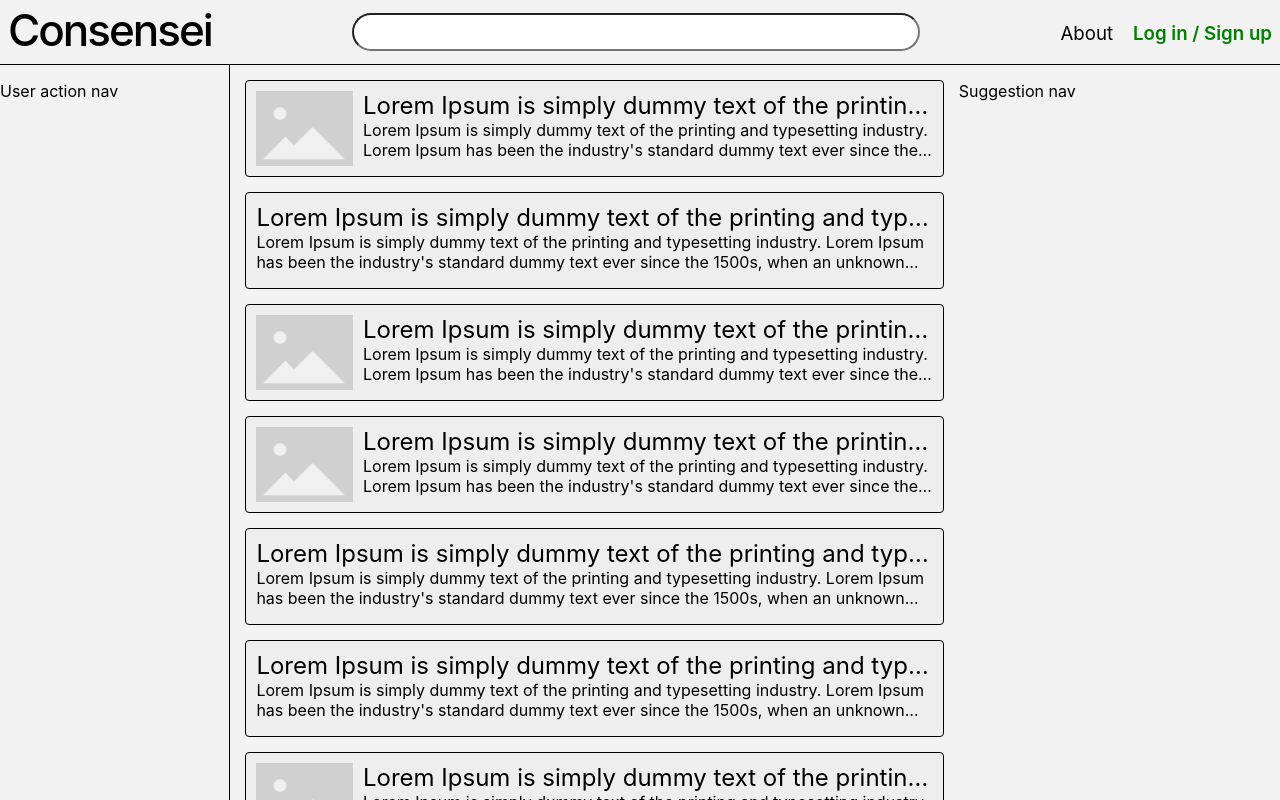
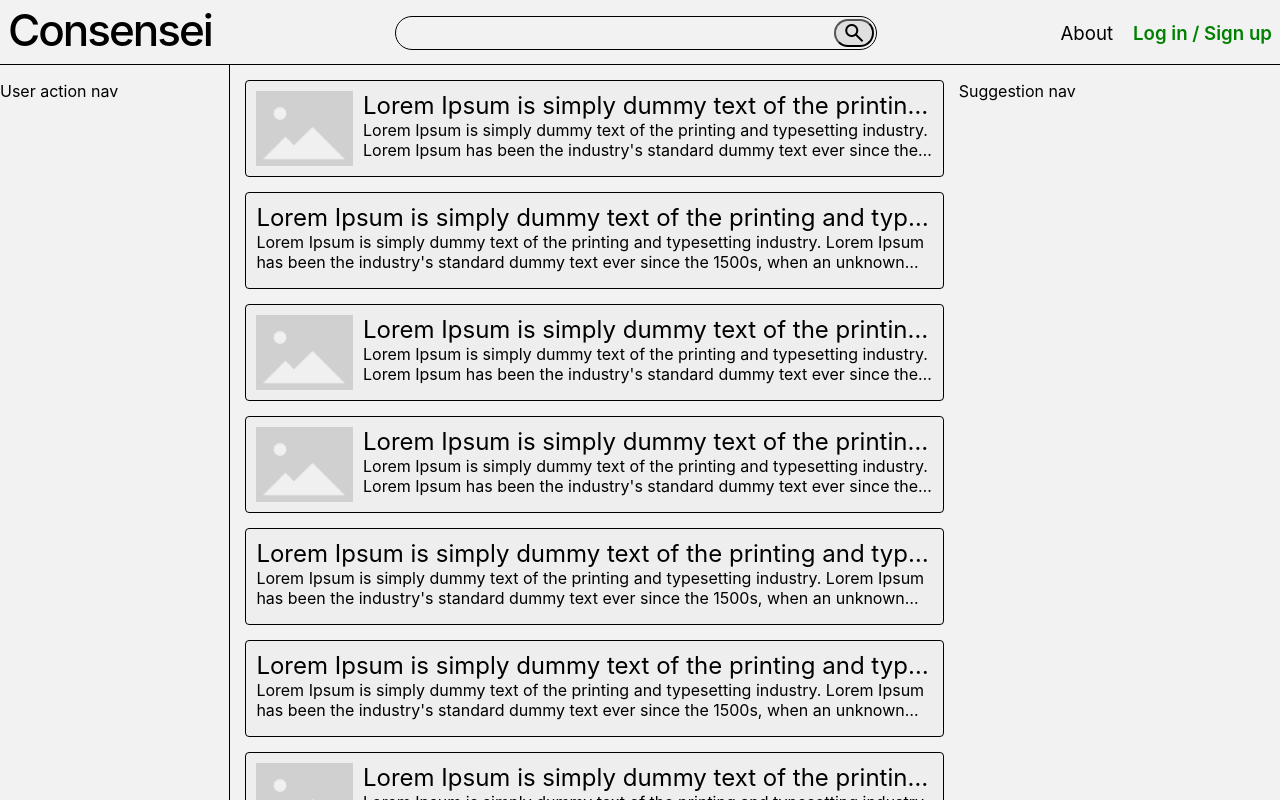
Before and after one commit to matthewberes/ratingForum, an Angular app in the folder angular/: page / in a window 1280 px wide. Shown: the top 800 px of the page. Built offline with nearby package versions, Linux system fonts and the light colour scheme.

Commit message:
add searchbox

```diff
--- a/angular/src/app/header/header.component.css
+++ b/angular/src/app/header/header.component.css
@@ -19,3 +19,37 @@ h1 {
     font-size: 14pt;
     margin-top: -5px;
 }
+
+.searchbox {
+    width: 30rem;
+    height: 2rem;
+    background-color: #f2f2f2;
+    border-radius: 50px;
+    overflow: hidden;
+    border: 1px solid;
+    margin-top: 8px;
+}
+
+button {
+    margin: 1.5px 2px 0px 0px;
+    float: right;
+    border-radius: 50px;
+    outline: none;
+    background-color: #dfdfdf;
+    height: 90%;
+}
+
+button:hover {
+    cursor: pointer;
+    background-color: #d2d2d2;
+}
+
+input {
+    margin: 7px 0px 5px 10px;
+    width: 26.5rem;
+    font-family: Arial, Helvetica, sans-serif;
+    background-color: rgba(0, 0, 0, 0);
+    color: black;
+    border: none;
+    outline: none;
+}
--- a/angular/src/app/header/header.component.html
+++ b/angular/src/app/header/header.component.html
@@ -1,8 +1,20 @@
+<head>
+    <link rel="stylesheet"
+        href="https://fonts.googleapis.com/css2?family=Material+Symbols+Outlined:opsz,wght,FILL,GRAD@24,400,0,0&icon_names=search" />
+</head>
+
 <div class="flexbox">
     <div>
         <h1>Consensei</h1>
     </div>
-    <div><input type="text" style="margin-top: 5px; width: 35rem; height:2rem; border-radius: 50px;"></div>
+    <div class="searchbox">
+        <input type="text">
+        <button>
+            <span class="material-symbols-outlined" style="margin-top: -1px;">
+                search
+            </span>
+        </button>
+    </div>
     <div class="flexbox textButtons">
         <p style="margin-right: 20px;">About</p>
         <p style="color: #008000; font-weight: 600;">Log in / Sign up</p>
```
